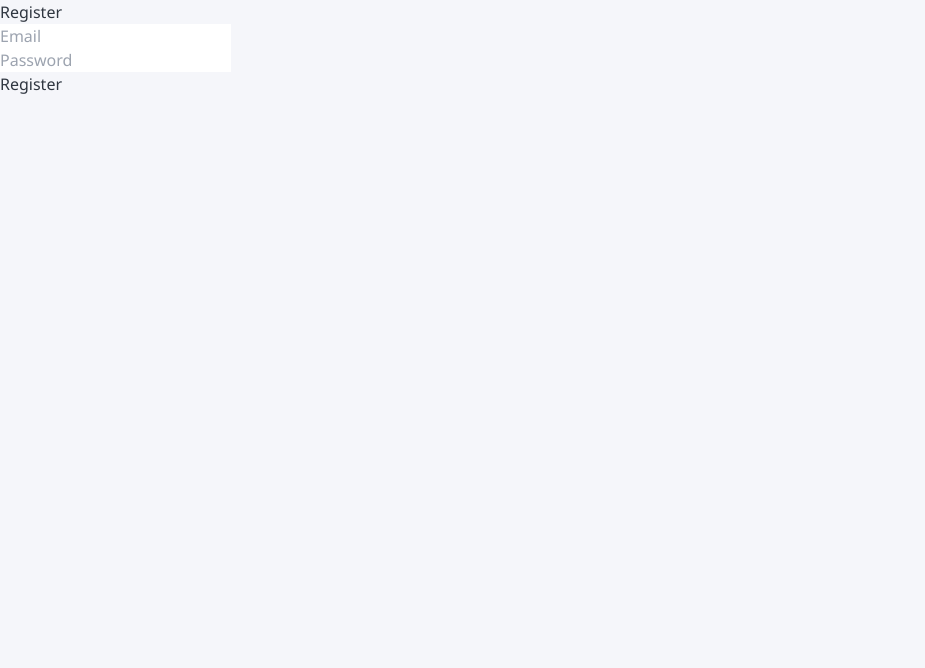
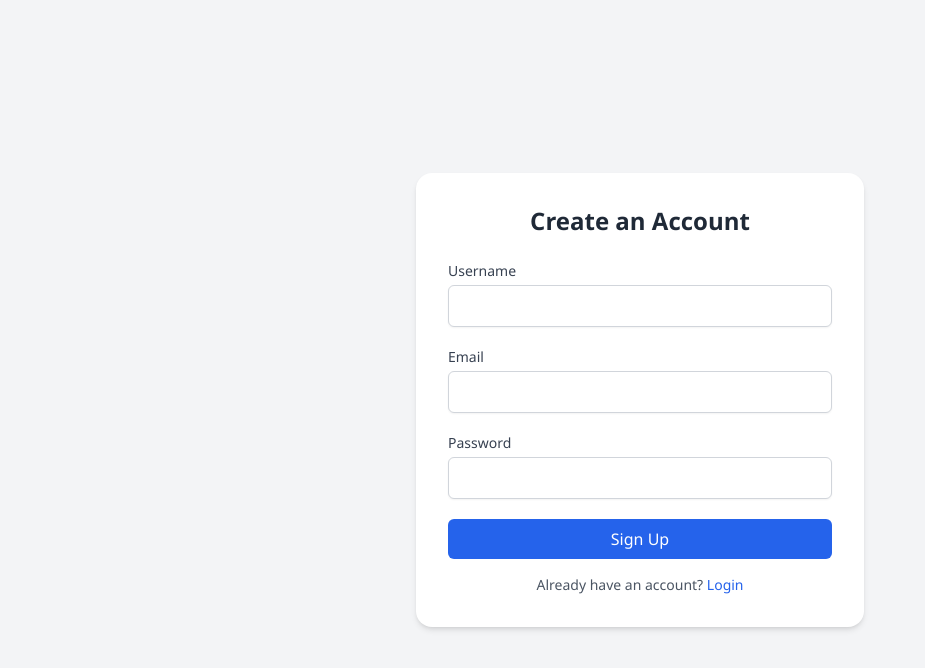
Before and after one commit to SabahHassan123/TaskManagementSystem, a React (Create React App) app: page /register in a window 1280 px wide. Shown: the top 668 px of the page, without its empty margins (0-925 px from the left). Built offline with nearby package versions, Linux system fonts and the light colour scheme.

Commit message:
Implement some changes

```diff
--- a/src/Components/Login.jsx
+++ b/src/Components/Login.jsx
@@ -1,43 +1,56 @@
-// src/components/Login.js
 import React, { useState } from 'react';
-import { useNavigate } from 'react-router-dom';
 
 const Login = () => {
   const [email, setEmail] = useState('');
   const [password, setPassword] = useState('');
-  const navigate = useNavigate();
 
   const handleSubmit = (e) => {
     e.preventDefault();
-    // Placeholder: Implement real login logic here
-    if (email && password) {
-      // On success:
-      navigate('/dashboard');
-    } else {
-      alert('Please fill in all fields');
-    }
+    console.log('Login submitted:', { email, password });
+    // Add your login logic here
   };
 
   return (
-    <form onSubmit={handleSubmit}>
-      <h2>Login</h2>
+    <div className="flex min-h-screen items-center justify-center bg-gray-100">
+      <div className="w-full max-w-md rounded-2xl bg-white p-8 shadow-lg">
+        <h2 className="mb-6 text-center text-2xl font-bold text-gray-800">Login</h2>
+        <form onSubmit={handleSubmit} className="space-y-5">
+          <div>
+            <label htmlFor="email" className="block text-sm font-medium text-gray-700">
+              Email
+            </label>
             <input
               type="email"
-        placeholder="Email"
+              id="email"
               value={email}
               onChange={(e) => setEmail(e.target.value)}
               required
-      /><br />
+              className="mt-1 w-full rounded-md border border-gray-300 px-4 py-2 text-gray-700 shadow-sm focus:border-blue-500 focus:outline-none focus:ring-1 focus:ring-blue-500"
+            />
+          </div>
+          <div>
+            <label htmlFor="password" className="block text-sm font-medium text-gray-700">
+              Password
+            </label>
             <input
               type="password"
-        placeholder="Password"
+              id="password"
               value={password}
               onChange={(e) => setPassword(e.target.value)}
               required
-      /><br />
-      <button type="submit">Login</button>
+              className="mt-1 w-full rounded-md border border-gray-300 px-4 py-2 text-gray-700 shadow-sm focus:border-blue-500 focus:outline-none focus:ring-1 focus:ring-blue-500"
+            />
+          </div>
+          <button
+            type="submit"
+            className="w-full rounded-md bg-blue-600 px-4 py-2 text-white hover:bg-blue-700 focus:outline-none focus:ring-2 focus:ring-blue-400 focus:ring-offset-1"
+          >
+            Sign In
+          </button>
         </form>
+      </div>
+    </div>
   );
-}
+};
 
 export default Login;
--- a/src/Components/Register.jsx
+++ b/src/Components/Register.jsx
@@ -1,43 +1,85 @@
-// src/components/Register.js
 import React, { useState } from 'react';
-import { useNavigate } from 'react-router-dom';
 
-function Register() {
-  const [email, setEmail] = useState('');
-  const [password, setPassword] = useState('');
-  const navigate = useNavigate();
+const Register = () => {
+  const [formData, setFormData] = useState({
+    username: '',
+    email: '',
+    password: '',
+  });
+
+  const handleChange = (e) => {
+    setFormData((prev) => ({
+      ...prev,
+      [e.target.name]: e.target.value,
+    }));
+  };
 
   const handleSubmit = (e) => {
     e.preventDefault();
-    // Placeholder: Implement real registration logic here
-    if (email && password) {
-      // On success:
-      navigate('/');
-    } else {
-      alert('Please fill in all fields');
-    }
+    console.log('Register form submitted:', formData);
+    // Registration logic goes here
   };
 
   return (
-    <form onSubmit={handleSubmit}>
-      <h2>Register</h2>
+    <div className="flex min-h-screen items-center justify-center bg-gray-100">
+      <div className="w-full max-w-md rounded-2xl bg-white p-8 shadow-md">
+        <h2 className="mb-6 text-center text-2xl font-bold text-gray-800">Create an Account</h2>
+        <form onSubmit={handleSubmit} className="space-y-5">
+          <div>
+            <label htmlFor="username" className="block text-sm font-medium text-gray-700">
+              Username
+            </label>
+            <input
+              type="text"
+              id="username"
+              name="username"
+              value={formData.username}
+              onChange={handleChange}
+              required
+              className="mt-1 w-full rounded-md border border-gray-300 px-4 py-2 text-gray-700 shadow-sm focus:border-blue-500 focus:outline-none focus:ring-1 focus:ring-blue-500"
+            />
+          </div>
+          <div>
+            <label htmlFor="email" className="block text-sm font-medium text-gray-700">
+              Email
+            </label>
             <input
               type="email"
-        placeholder="Email"
-        value={email}
-        onChange={(e) => setEmail(e.target.value)}
+              id="email"
+              name="email"
+              value={formData.email}
+              onChange={handleChange}
               required
-      /><br />
+              className="mt-1 w-full rounded-md border border-gray-300 px-4 py-2 text-gray-700 shadow-sm focus:border-blue-500 focus:outline-none focus:ring-1 focus:ring-blue-500"
+            />
+          </div>
+          <div>
+            <label htmlFor="password" className="block text-sm font-medium text-gray-700">
+              Password
+            </label>
             <input
               type="password"
-        placeholder="Password"
-        value={password}
-        onChange={(e) => setPassword(e.target.value)}
+              id="password"
+              name="password"
+              value={formData.password}
+              onChange={handleChange}
               required
-      /><br />
-      <button type="submit">Register</button>
+              className="mt-1 w-full rounded-md border border-gray-300 px-4 py-2 text-gray-700 shadow-sm focus:border-blue-500 focus:outline-none focus:ring-1 focus:ring-blue-500"
+            />
+          </div>
+          <button
+            type="submit"
+            className="w-full rounded-md bg-blue-600 px-4 py-2 text-white hover:bg-blue-700 focus:outline-none focus:ring-2 focus:ring-blue-400 focus:ring-offset-1"
+          >
+            Sign Up
+          </button>
         </form>
+        <p className="mt-4 text-center text-sm text-gray-600">
+          Already have an account? <a href="/" className="text-blue-600 hover:underline">Login</a>
+        </p>
+      </div>
+    </div>
   );
-}
+};
 
 export default Register;
--- a/src/Components/TaskDetails.jsx
+++ b/src/Components/TaskDetails.jsx
@@ -1,45 +1,188 @@
-import React from 'react';
+import React, { useState } from 'react';
 import { useDispatch } from "react-redux";
-// import { deleteTask } from "../Redux/Features/Tasks/TaskSlice";
+// import { updateTask } from "../Redux/Features/Tasks/TaskSlice";
 import { FiEdit } from "react-icons/fi";
+import { IoMdClose } from "react-icons/io";
+import { deleteTask, editTask } from '../Redux/Features/Tasks/TaskSlice';
+import { MdDateRange } from "react-icons/md";
 
+export const TaskDetails = ({ showTaskDetails, taskDetails }) => {
+    const dispatch = useDispatch();
+    const [isEditing, setIsEditing] = useState(false);
 
-export const TaskDetails = ({showTaskDetails, taskDetails}) => {
-    const dispatch = useDispatch();
+    const [editedTask, setEditedTask] = useState({
+        text: taskDetails.text,
+        id: taskDetails.id,
+        status: taskDetails.status,
+        priority: taskDetails.priority,
+        dueDate: taskDetails.dueDate,
+        description: taskDetails.description || "",
+    });
+
+    const handleChange = (field, value) => {
+        setEditedTask(prev => ({ ...prev, [field]: value }));
+    };
+
+    const handleSave = () => {
+        dispatch(editTask({
+            text: editedTask.text,
+            id: taskDetails.id,
+            status: editedTask.status,
+            dueDate: editedTask.dueDate,
+            priority: editedTask.priority,
+            description: editedTask.description || "",
+          }));
+        setIsEditing(false);
+    };
+
+    const handleCancel = () => {
+        setEditedTask({
+            text: taskDetails.text,
+            dueDate: taskDetails.dueDate,
+            status: taskDetails.status,
+            priority: taskDetails.priority,
+            description: taskDetails.description || "",
+        });
+        setIsEditing(false);
+    };
+
+    const handleDelete = () => {
+          dispatch(deleteTask(taskDetails.id));
+          showTaskDetails(false);
+      };
+
     return (
         <div>
-                <div
-                    className='w-full bg-black opacity-40 fixed top-0 bottom-0 left-0 right-0'
-                    onClick={()=>showTaskDetails(false)}
-                >
+            {/* Overlay */}
+            <div
+                className='w-full bg-black opacity-40 fixed top-0 bottom-0 left-0 right-0'
+                onClick={() => showTaskDetails(false)}
+            />
+
+            {/* Modal Panel */}
+            <div className='fixed top-0 bottom-0 right-0 w-full sm:w-1/3 lg:w-1/4 bg-white p-6 shadow-lg overflow-y-auto z-50'>
+
+                {/* Header */}
+                <div className='flex justify-between items-center mb-6'>
+                    <input className='text-xl font-bold break-words outline-none' readOnly={!isEditing} value={editedTask.text} onChange={(e)=>setEditedTask({...editedTask,text:e.target.value})}/>
+                    <div className="flex gap-3 items-center">
+                        <button onClick={() => setIsEditing(true)} title="Edit" disabled={isEditing}>
+                            <FiEdit size={20} className={`${isEditing? 'text-gray-400': 'text-violet-600 hover:text-violet-700'}`} />
+                        </button>
+                    </div>
                 </div>
 
-                <div className='absolute top-0 bottom-0 right-0 w-1/4 bg-white p-5'>
-                    <div className='mb-16'>
-                        <p className='text-5xl font-semibold'>{taskDetails.text}</p>
+                {/* Status */}
+                <div className="flex justify-between items-center mb-4">
+                    <label className="font-medium">Status:</label>
+                    {isEditing ? (
+                        <select
+                            className="p-1 border border-gray-300 rounded-md"
+                            value={editedTask.status}
+                            onChange={(e) => handleChange('status', e.target.value)}
+                        >
+                            <option value="todo">To Do</option>
+                            <option value="in progress">In Progress</option>
+                            <option value="completed">Completed</option>
+                        </select>
+                    ) : (
+                        <span className={`px-3 py-1 rounded-full text-sm capitalize
+                            ${editedTask.status === 'in progress' ? 'bg-orange-100 text-orange-600' :
+                              editedTask.status === 'completed' ? 'bg-green-100 text-green-600' :
+                              'bg-gray-100 text-gray-600'}`}>
+                            {editedTask.status}
+                        </span>
+                    )}
+                </div>
+
+                {/* Priority */}
+                <div className="flex justify-between items-center mb-4">
+                    <label className="font-medium">Priority:</label>
+                    {isEditing ? (
+                        <select
+                            className="p-1 border border-gray-300 rounded-md"
+                            value={editedTask.priority}
+                            onChange={(e) => handleChange('priority', e.target.value)}
+
+                        >
+                            <option value="low">Low</option>
+                            <option value="medium">Medium</option>
+                            <option value="high">High</option>
+                        </select>
+                    ) : (
+                        <span className={`px-3 py-1 rounded-full text-sm capitalize
+                            ${editedTask.priority === 'medium' ? 'bg-yellow-100 text-yellow-600' :
+                              editedTask.priority === 'low' ? 'bg-blue-100 text-blue-600' :
+                              'bg-red-100 text-red-600'}`}>
+                            {editedTask.priority}
+                        </span>
+                    )}
+                </div>
+
+                {/* Due Date */}
+                <div className="flex justify-between items-center mb-4">
+                <label className="font-medium">Due Date:</label>
+                {isEditing ? (
+                    <input
+                    type="date"
+                    className="p-1 border border-gray-300 rounded-md"
+                    value={editedTask.dueDate}
+                    onChange={(e) => handleChange('dueDate', e.target.value)}
+                    min={new Date().toISOString().split('T')[0]} // Prevent past dates
+                    />
+                ) : (
+                    <div className="flex items-center gap-2">
+                    <MdDateRange className="text-gray-600" />
+                    <span>
+                        {editedTask.dueDate ?
+                        new Date(editedTask.dueDate).toLocaleDateString('en-US', {
+                            day: 'numeric',
+                            month: 'short',
+                            year: 'numeric'
+                        }) :
+                        'No due date'}
+                    </span>
                     </div>
+                )}
+                </div>
 
-                    <div className="flex justify-start items-center w-full mb-5 gap-10">
-                        <p>Status : </p>
-                        <div className={`p-2 w-auto text-center rounded-lg
-                        ${taskDetails.status === 'in progress' ? 'bg-orange-100 text-orange-600' :
-                        taskDetails.status === 'completed' ? 'bg-green-100 text-green-600' :
-                        'bg-gray-100 text-gray-600'}`}> {taskDetails.status}</div>
-                        <FiEdit />
+                {/* Description */}
+                <div className="mb-6">
+                    <label className="font-medium block mb-2">Description:</label>
+                    <textarea
+                        className="w-full p-2 rounded-md text-sm bg-gray-100 outline-none"
+                        rows={4}
+                        value={editedTask.description}
+                        onChange={(e) => handleChange('description', e.target.value)}
+                        readOnly={!isEditing}
+                    />
+                </div>
+
+                {/* Save/Cancel Buttons */}
+                {isEditing && (
+                    <div className="flex justify-end gap-3">
+                        <button
+                            className="bg-blue-600 text-white px-4 py-2 rounded-lg hover:bg-blue-700"
+                            onClick={handleSave}
+                        >
+                            Save
+                        </button>
+                        <button
+                            className="bg-gray-300 text-black px-4 py-2 rounded-lg hover:bg-gray-400"
+                            onClick={handleCancel}
+                        >
+                            Cancel
+                        </button>
                     </div>
-                    <div className="flex justify-start items-center w-full mb-5 gap-10">
-                        <p>Priority : </p>
-                        <div className={`p-2  text-center rounded-lg
-                            ${taskDetails.priority === 'medium' ? 'bg-yellow-100 text-yellow-600' :
-                            taskDetails.priority === 'low' ? 'bg-blue-100 text-blue-600' :
-                            'bg-red-100 text-red-600'}`}>
-                                {taskDetails.priority}
-                        </div>
-                    </div>
-                    <div>
-                        <p>Description : </p>
-                    </div>
-                </div>
+                )}
+                <button
+                    onClick={handleDelete}
+                    className="flex items-center justify-center gap-1 w-full bg-red-500 hover:bg-red-700 text-white p-1 mr-2 rounded-lg absolute bottom-5 right-0"
+                    >
+                    {/* <IoTrashBin size={18} /> */}
+                    Delete Task
+                </button>
             </div>
-    )
-}
+        </div>
+    );
+};
--- a/src/Pages/HomePage.jsx
+++ b/src/Pages/HomePage.jsx
@@ -8,7 +8,7 @@ const navigate = useNavigate();
 return (
     <div className="home-container">
     <h1 className="home-title">Welcome to Task Manager</h1>
-    <p className="home-description">Organize, track, and complete your tasks efficiently.</p>
+    <p className="home-description mb-5 font-poppins">Organize, track, and complete your tasks efficiently.</p>
     <button className="home-cta-button" onClick={() => navigate('/dashboard')}>
         Go to Dashboard
     </button>
```
Also changed, not shown: src/Pages/TasksList.jsx (line endings or trailing spaces). Lines whose indentation alone changed are shown as unchanged.
